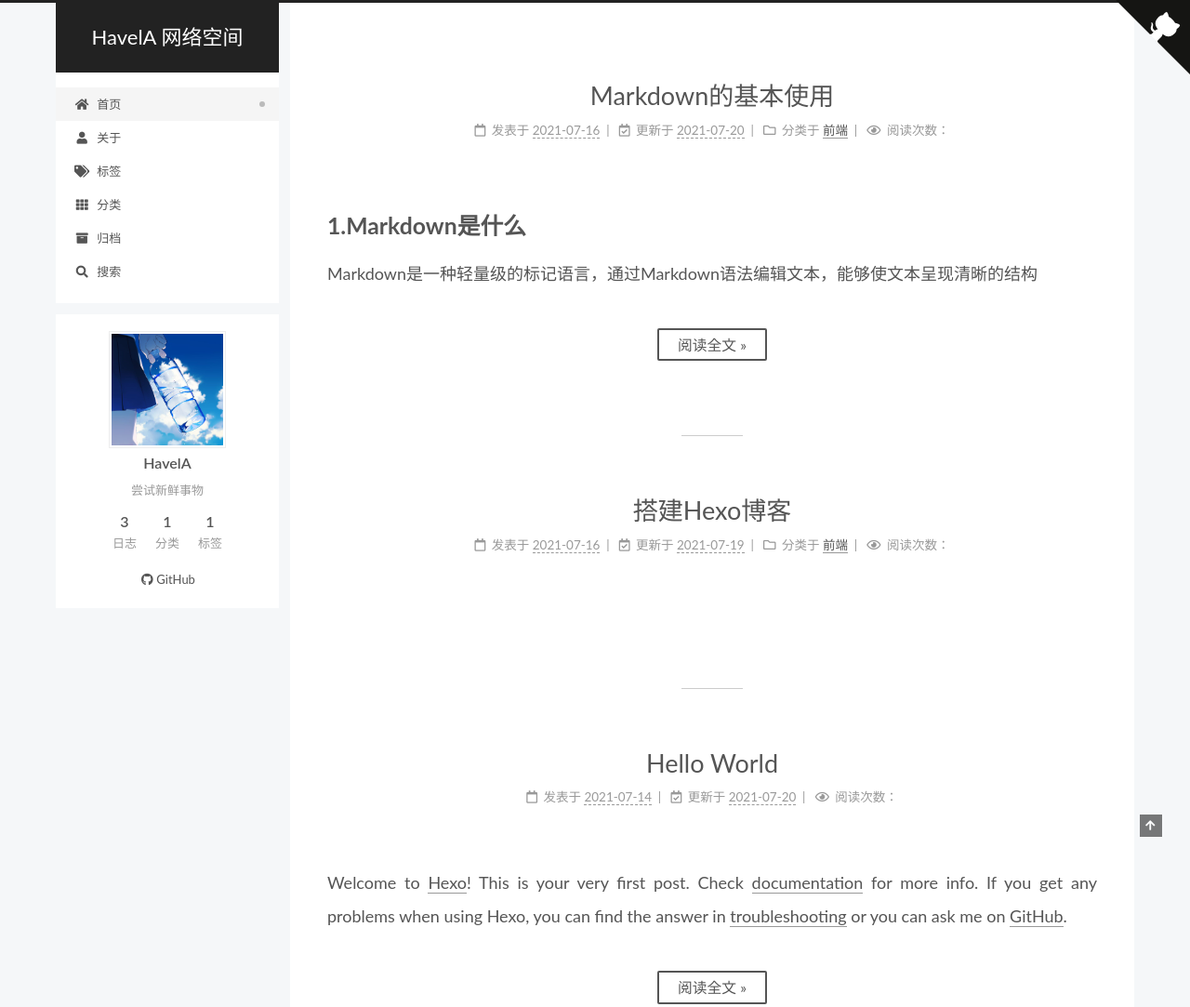
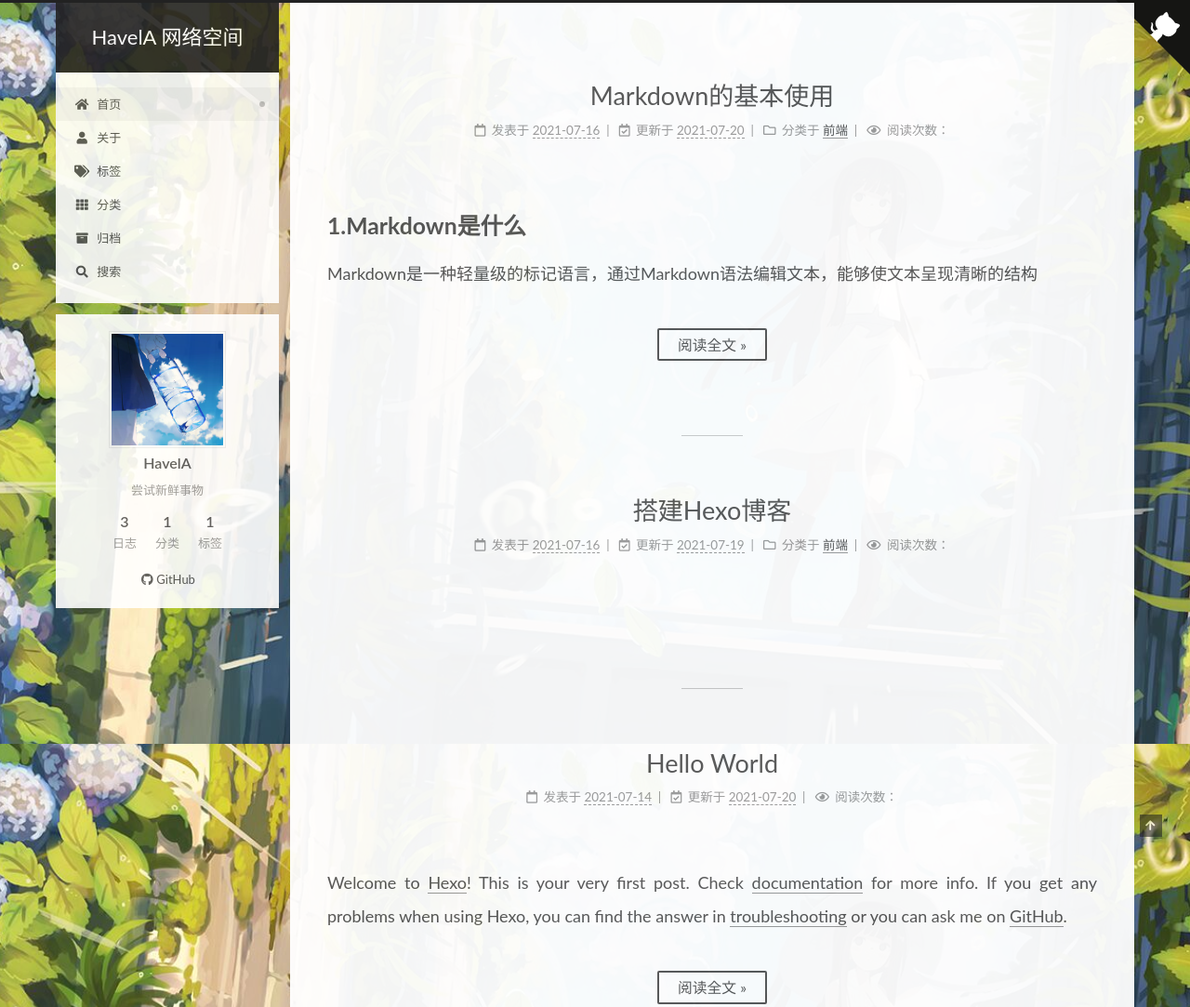
Before and after one commit to SetoNaikai-A/SetoNaikai-A.github.io, a plain HTML site: page index.html in a window 1280 px wide. Shown: the top 1083 px of the page at 93% size. Drawn offline with nearby package versions, Linux system fonts and the light colour scheme; a script that the page names is missing.

Commit message:
Site updated: 2021-07-24 00:35:23

```diff
--- a/css/main.css
+++ b/css/main.css
@@ -2529,6 +2529,7 @@ mark.search-keyword {
   border-radius: initial;
   box-shadow: initial;
   width: 240px;
+  opacity: 0.95;
 }
 @media (max-width: 991px) {
   .header-inner {
@@ -2542,6 +2543,7 @@ mark.search-keyword {
   justify-content: space-between;
   margin: 0 auto;
   width: calc(100% - 20px);
+  opacity: 0.95;
 }
 @media (min-width: 1200px) {
   .main {
@@ -2690,6 +2692,7 @@ mark.search-keyword {
   position: sticky;
   top: 12px;
   width: 240px;
+  opacity: 0.95;
   visibility: hidden;
 }
 @media (max-width: 991px) {
@@ -2772,3 +2775,14 @@ mark.search-keyword {
     margin-bottom: 10px;
   }
 }
+body {
+  background: url("/images/Background/Pic1C.jpg");
+  background-repeat: no-repeat;
+  background-attachment: fixed;
+  background-position: 50% 50%;
+  background-size: cover;
+  color: var(--text-color);
+  font-family: 'Lato', "PingFang SC", "Microsoft YaHei", sans-serif;
+  font-size: 1em;
+  line-height: 2;
+}
```
Also changed, not shown: 2021/07/14/hello-world/index.html (+2 -0 lines), 2021/07/16/Markdown的基本使用/index.html (+2 -0 lines), 2021/07/16/搭建Hexo博客/index.html (+2 -0 lines), archives/2021/07/index.html (+2 -0 lines), archives/2021/index.html (+2 -0 lines), archives/index.html (+2 -0 lines), categories/index.html (+2 -0 lines), categories/前端/index.html (+2 -0 lines), index.html (+2 -0 lines), js/clicklove.js (added, +1 -0 lines), search.xml (+20 -20 lines), tags/index.html (+2 -0 lines), tags/教程/index.html (+2 -0 lines), images/Background/Pic1A.jpg (added), 2 more files.
